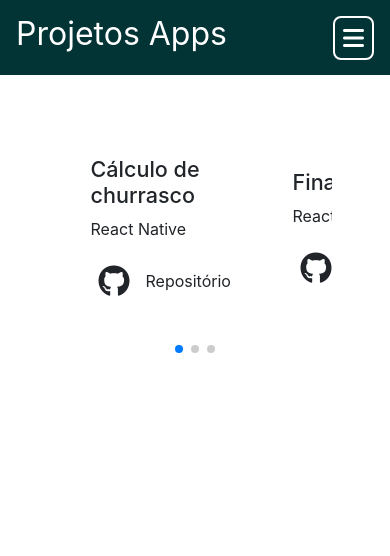
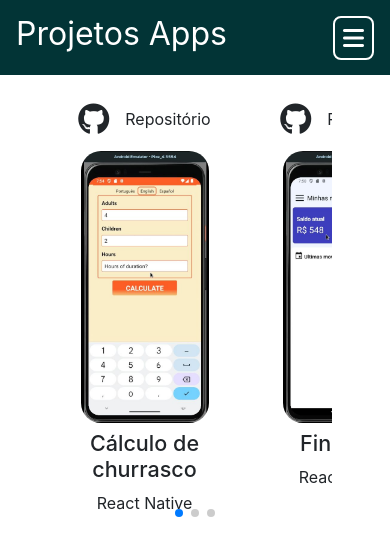
Before and after one commit to repicco/portfolio2, a React (Create React App) app: page /projects_apps in a window 390 px wide. Shown: the top 556 px of the page. Built offline with nearby package versions, Linux system fonts and the light colour scheme.

Commit message:
feat: update mobile layout for apps cards

```diff
--- a/src/view/pages/ProjectsApps/index.jsx
+++ b/src/view/pages/ProjectsApps/index.jsx
@@ -58,6 +58,13 @@ export default function ProjectsApps() {
           {carouselData.map((el) => (
             <SwiperSlide>
               <div className="projectApps__card">
+                <div
+                  className="projectApps__repoButton"
+                  onClick={() => clickRepo(el.linkRepo)}
+                >
+                  <i class="fa-brands fa-github" />
+                  Repositório
+                </div>
                 <Lottie
                   options={{
                     loop: true,
@@ -79,13 +86,6 @@ export default function ProjectsApps() {
                 <div>
                   <h4>{el.title}</h4>
                   <p>{el.tech}</p>
-                  <div
-                    className="projectApps__repoButton"
-                    onClick={() => clickRepo(el.linkRepo)}
-                  >
-                    <i class="fa-brands fa-github " />
-                    Repositório
-                  </div>
                 </div>
               </div>
             </SwiperSlide>
--- a/src/view/pages/ProjectsApps/projectsApps.css
+++ b/src/view/pages/ProjectsApps/projectsApps.css
@@ -14,8 +14,12 @@
 
 .projectApps__card {
     display: flex;
+    flex-direction: column;
     align-items: center;
+    text-align: center;
+    gap: 8px;
 }
+
 
 .projectApps__repoButton {
     display: flex;
```
